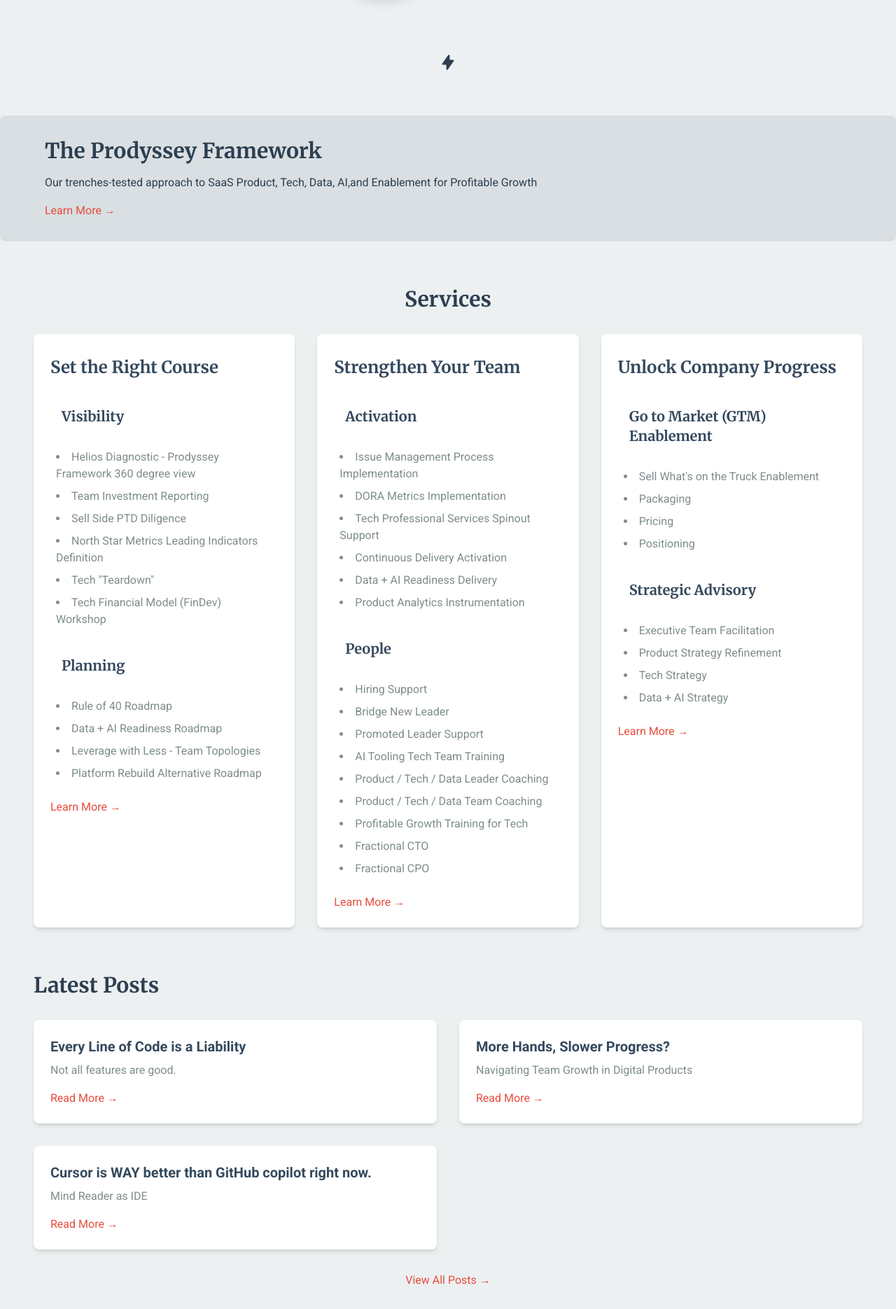
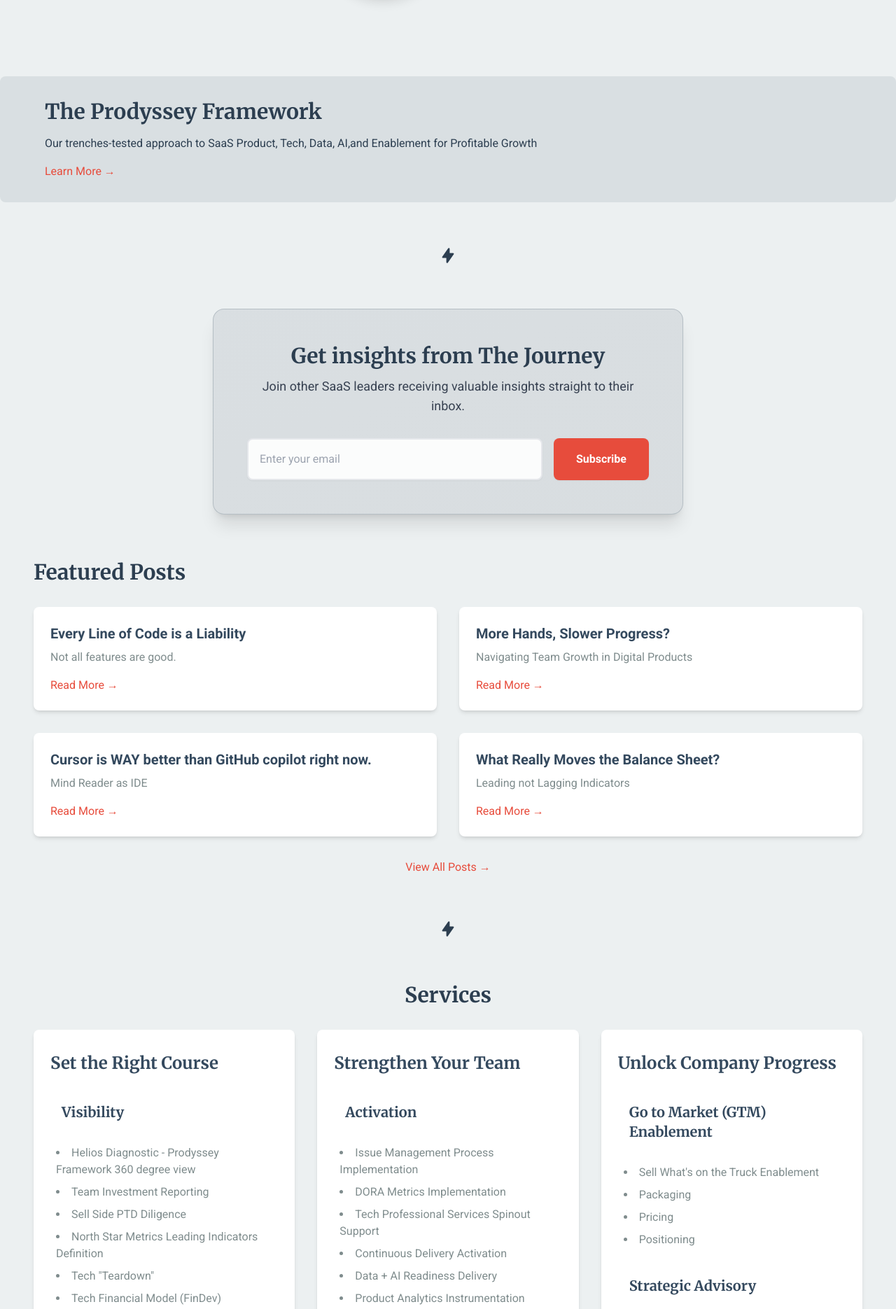
Before and after one commit to prodyssey/prodyssey-11ty, an Eleventy site: page src/index.njk in a window 1280 px wide. Shown: the part 1639-3509 px from the top of the page at 70% size. Built offline with nearby package versions, Linux system fonts and the light colour scheme; Eleventy itself is replaced by a stand-in of ours; files that its build step writes are made by us from their sources.

Commit message:
mailing list component and put in on all spots on the site

```diff
--- /dev/null
+++ b/src/_includes/components/email-signup.njk
@@ -0,0 +1,37 @@
+<div
+  class="mt-16 max-w-2xl mx-auto bg-gradient-to-br from-secondary/10 to-primary/10 p-8 md:p-12 rounded-2xl shadow-xl border border-primary/20"
+>
+  <form
+    action="https://buttondown.com/api/emails/embed-subscribe/prodyssey"
+    method="post"
+    target="popupwindow"
+    onsubmit="window.open('https://buttondown.com/prodyssey', 'popupwindow')"
+    class="embeddable-buttondown-form"
+  >
+    <div class="text-center mb-8">
+      <h3 class="text-3xl font-serif font-bold text-primary mb-3">
+        {{ emailSignup.heading | default('Get insights from The Journey') }}
+      </h3>
+      <p class="text-gray-700 text-lg">
+        {{ emailSignup.subheading | default('Join other SaaS leaders receiving valuable insights straight to their inbox.') }}
+      </p>
+    </div>
+
+    <div class="flex flex-col sm:flex-row gap-4 max-w-xl mx-auto">
+      <input
+        type="email"
+        name="email"
+        id="bd-email"
+        placeholder="Enter your email"
+        class="flex-1 p-4 border-2 border-gray-200 rounded-lg bg-white/90 focus:ring-2 focus:ring-accent focus:border-transparent shadow-sm"
+        required
+      />
+      <button
+        type="submit"
+        class="bg-accent text-white font-bold py-4 px-8 rounded-lg hover:bg-accent/90 transition-colors shadow-sm whitespace-nowrap"
+      >
+        {{ emailSignup.buttonText | default('Subscribe') }}
+      </button>
+    </div>
+  </form>
+</div>
--- a/src/_includes/layouts/post.njk
+++ b/src/_includes/layouts/post.njk
@@ -18,6 +18,13 @@ layout: layouts/base.njk
       <a href="{{ conversationUrl }}" class="text-accent hover:underline">Join the conversation</a>
     {% endif %}
   </div>
+  {% set emailSignup = {
+    heading: "Sign up for more",
+    subheading: "We'll keep you updated with the latest insights as we share them.",
+    buttonText: "Subscribe"
+  } %}
+
+  {% include "components/email-signup.njk" %}
 </article>
 
 {% if site.env == "production" %}
--- a/src/index.njk
+++ b/src/index.njk
@@ -7,9 +7,18 @@ image: /assets/images/home-og-image.jpg
 
 <section class="text-center py-16 px-4 bg-circuit-pattern bg-opacity-5">
   <div class="container mx-auto">
-        <h1 class="text-5xl font-serif font-bold text-primary mb-4">Your Guide to Profitable SaaS Growth</h1>
-        <p class="text-xl mb-8">Specializing in Product, Tech, Data, AI, and Enablement Services for SaaS Companies</p>
-        <a href="/services" class="bg-accent text-white px-8 py-3 rounded-full hover:bg-secondary transition duration-300">View Services</a>
+    <h1 class="text-5xl font-serif font-bold text-primary mb-4">
+      Your Guide to Profitable SaaS Growth
+    </h1>
+    <p class="text-xl mb-8">
+      Specializing in Product, Tech, Data, AI, and Enablement Services for SaaS
+      Companies
+    </p>
+    <a
+      href="/services"
+      class="bg-accent text-white px-8 py-3 rounded-full hover:bg-secondary transition duration-300"
+      >View Services</a
+    >
   </div>
 </section>
 
@@ -22,37 +31,52 @@ image: /assets/images/home-og-image.jpg
         Most SaaS companies start out with one thing in mind: growth.
       </p>
       <p class="text-l font-serif leading-relaxed text-gray-700 mb-4">
-                They start with a small product based on a few key insights, raise capital, and execute like crazy to grow the top line. There's probably at least a pivot or two in there. The cash burns.
+        They start with a small product based on a few key insights, raise
+        capital, and execute like crazy to grow the top line. There's probably
+        at least a pivot or two in there. The cash burns.
       </p>
       <p class="text-l font-serif leading-relaxed text-gray-700 mb-4">
-                It's a long, difficult, and dangerous journey. Most crash out and shut down early. Maybe they get acqui-hired.
+        It's a long, difficult, and dangerous journey. Most crash out and shut
+        down early. Maybe they get acqui-hired.
       </p>
       <p class="text-l font-serif leading-relaxed text-gray-700 mb-4">
-                A very small number of companies make it to true escape velocity. They make fortunes for the founders and early employees. They get the glowing profiles. They return the fund.
+        A very small number of companies make it to true escape velocity. They
+        make fortunes for the founders and early employees. They get the glowing
+        profiles. They return the fund.
       </p>
       <p class="text-l font-serif leading-relaxed text-gray-700 mb-4">
-                In between those extremes, there are companies that started out like the rest, and haven't crashed. They found and fostered good traction.
+        In between those extremes, there are companies that started out like the
+        rest, and haven't crashed. They found and fostered good traction.
       </p>
       <p class="text-l font-serif leading-relaxed text-gray-700 mb-4">
         But, they haven't reached the stars.
       </p>
       <p class="text-l font-serif leading-relaxed text-gray-700 mb-4">
-                They have built a good business with somewhere between ~5 to 75 million in ARR. But they've hit a plateau or are about to.
+        They have built a good business with somewhere between ~5 to 75 million
+        in ARR. But they've hit a plateau or are about to.
       </p>
       <p class="text-l font-serif leading-relaxed text-gray-700 mb-4">
-                They've probably got a lot of technical debt and product baggage that's making it hard to deliver the roadmap. They're struggling to take advantage of their data, and want to figure out how to use AI to their advantage. They're almost certainly having a hard time enabling their growth functions.
+        They've probably got a lot of technical debt and product baggage that's
+        making it hard to deliver the roadmap. They're struggling to take
+        advantage of their data, and want to figure out how to use AI to their
+        advantage. They're almost certainly having a hard time enabling their
+        growth functions.
       </p>
       <p class="text-l font-serif leading-relaxed text-gray-700 mb-4">
-                It's time to take a different approach - one focused on growing profitably and becoming "default alive."
+        It's time to take a different approach - one focused on growing
+        profitably and becoming "default alive."
       </p>
       <p class="text-l font-serif leading-relaxed text-gray-700 mb-4">
-                It's a path that maximizes both optionality and enterprise value for a different but still good outcome. It opens up the possibility of great returns on capital and employee sweat over the long haul.
+        It's a path that maximizes both optionality and enterprise value for a
+        different but still good outcome. It opens up the possibility of great
+        returns on capital and employee sweat over the long haul.
       </p>
       <p class="text-l font-serif leading-relaxed text-gray-700 mb-4">
         It's a hard transition.
       </p>
       <p class="text-l font-serif leading-relaxed text-gray-700 mb-4">
-                I've been there. I learned how to do it the hard way, and now I use the framework I've built to help others navigate that journey.
+        I've been there. I learned how to do it the hard way, and now I use the
+        framework I've built to help others navigate that journey.
       </p>
     </div>
   </div>
@@ -61,52 +85,101 @@ image: /assets/images/home-og-image.jpg
 <section class="py-12 px-4 bg-circuit-pattern bg-opacity-5">
   <div class="container mx-auto">
     <div class="flex flex-row items-center justify-center gap-8">
-            <img src="/assets/images/craig-sturgis.webp" alt="Craig Sturgis" class="w-48 h-48 rounded-full shadow-lg flex-shrink-0">
+      <img
+        src="/assets/images/craig-sturgis.webp"
+        alt="Craig Sturgis"
+        class="w-48 h-48 rounded-full shadow-lg flex-shrink-0"
+/>
       <div>
-                <h2 class="text-2xl font-serif font-bold text-primary">Craig Sturgis</h2>
+        <h2 class="text-2xl font-serif font-bold text-primary">
+          Craig Sturgis
+        </h2>
         <p class="text-gray-700">Founder & CEO</p>
       </div>
     </div>
   </div>
 </section>
 
-{% include "components/svg-divider.njk" %}
-
-<section class="bg-secondary p-8 rounded-lg my-16 bg-greek-pattern bg-opacity-10">
+<section
+  class="bg-secondary p-8 rounded-lg my-16 bg-greek-pattern bg-opacity-10"
+>
   <div class="container mx-auto">
-        <h2 class="text-3xl font-serif font-bold mb-4"><a href="/framework" class="hover:underline">The Prodyssey Framework</a></h2>
-        <p class="text-primary mb-4">Our trenches-tested approach to SaaS Product, Tech, Data, AI,and Enablement for Profitable Growth</p>
+    <h2 class="text-3xl font-serif font-bold mb-4">
+      <a href="/framework" class="hover:underline">The Prodyssey Framework</a>
+    </h2>
+    <p class="text-primary mb-4">
+      Our trenches-tested approach to SaaS Product, Tech, Data, AI,and
+      Enablement for Profitable Growth
+    </p>
     <a href="/framework" class="text-accent hover:underline">Learn More →</a>
   </div>
 </section>
 
+{% include "components/svg-divider.njk" %}
+{% set emailSignup = {
+  heading: "Get insights from The Journey ",
+  subheading: " Join other SaaS leaders receiving valuable insights straight to their inbox.",
+  buttonText: " Subscribe "
+} %}
+{%
+include "components/email-signup.njk" %}
+
 <section class="my-16 px-4">
   <div class="container mx-auto">
+    <h2 class="text-3xl font-serif font-bold text-primary mb-8">
+      <a href="/posts" class="hover:underline">Featured Posts</a>
+    </h2>
+    <div class="grid grid-cols-1 md:grid-cols-2 gap-8">
+      {% for post in collections.posts | reverse | limit(4) %}
+        {% include
+      "components/blog-post-card.njk" %}
+      {% endfor %}
+    </div>
 
-        <h2 class="text-3xl font-serif font-bold text-primary mb-8 text-center">Services</h2>
+    <div class="text-center mt-8">
+      <a href="/posts" class="text-accent hover:underline">View All Posts →</a>
+    </div>
+  </div>
+</section>
+
+{% include "components/svg-divider.njk" %}
+
+<section class="my-16 px-4">
+  <div class="container mx-auto">
+    <h2 class="text-3xl font-serif font-bold text-primary mb-8 text-center">
+      Services
+    </h2>
 
     <div class="grid grid-cols-1 md:grid-cols-3 gap-8">
-
-            {% for pillar in collections.servicePillars | sort(attribute='data.order') %}
+      {% for pillar in collections.servicePillars | sort(attribute = 'data.order')
+ %}
 
         <div class="bg-white p-6 rounded-lg shadow-md">
-
-                <h3 class="text-2xl font-serif font-bold text-secondary my-2">{{ pillar.data.title }}</h3>
+          <h3 class="text-2xl font-serif font-bold text-secondary my-2">
+            {{ pillar.data.title }}
+          </h3>
 
           <p class="my-4">{{ pillar.templateContent | safe }}</p>
 
           {% set pillarCategories = collections.serviceCategories | filterByPillar(pillar.data.title) %}
-
-                {% if pillarCategories.length > 0 %}
+          {% if pillarCategories.length > 0
+ %}
             <div class="mt-6">
-                    {% for category in pillarCategories | sort(attribute='data.order') %}
-                    <h4 class="text-xl font-serif font-bold text-secondary p-4">{{ category.data.title }}</h4>
+              {% for category in pillarCategories | sort(attribute = 'data.order') %}
+                <h4 class="text-xl font-serif font-bold text-secondary p-4">
+                  {{ category.data.title }}
+                </h4>
 
                 <ul class="list-disc list-inside mb-2 p-2">
                   {% set categoryServices = collections.services | filterByCategory(category.data.title) %}
-                        {% if categoryServices and categoryServices.length > 0 %}
-                            {% for service in categoryServices | sort(attribute='data.order') %}
-                            <li class="my-2"><a href="/services/{{ service.data.slug }}">{{ service.data.title }}</a></li>
+                  {% if categoryServices and
+                  categoryServices.length > 0 %}
+                    {% for service in categoryServices | sort(attribute = 'data.order') %}
+                      <li class="my-2">
+                        <a href="/services/{{ service.data.slug }}"
+                >{{ service.data.title }}</a
+              >
+                      </li>
                     {% endfor %}
                   {% else %}
                     <li>No services found for category: {{ category.data.title }}</li>
@@ -118,23 +191,11 @@ image: /assets/images/home-og-image.jpg
             <p>No categories found for pillar: {{ pillar.data.title }}</p>
           {% endif %}
 
-                <a href="{{ pillar.url }}" class="text-accent hover:underline">Learn More →</a>
+          <a href="{{ pillar.url }}" class="text-accent hover:underline"
+          >Learn More →</a
+        >
         </div>
       {% endfor %}
     </div>
   </div>
 </section>
-
-<section class="my-16 px-4">
-    <div class="container mx-auto">
-        <h2 class="text-3xl font-serif font-bold text-primary mb-8">Latest Posts</h2>
-        <div class="grid grid-cols-1 md:grid-cols-2 gap-8">
-            {% for post in collections.posts | reverse | limit(3) %}
-                {% include "components/blog-post-card.njk" %}
-            {% endfor %}
-        </div>
-        <div class="text-center mt-8">
-            <a href="/posts" class="text-accent hover:underline">View All Posts →</a>
-        </div>
-    </div>
-</section>
--- a/src/posts/index.njk
+++ b/src/posts/index.njk
@@ -4,12 +4,24 @@ title: Posts
 ---
 
 <section class="py-16 bg-greek-pattern bg-opacity-5">
-    <div class="container mx-auto px-4">
-        <h1 class="text-4xl font-serif font-bold text-primary mb-8 text-center">Prodyssey Insights</h1>
-        <div class="grid grid-cols-1 md:grid-cols-2 gap-8">
-            {% for post in collections.posts | reverse %}
-                {% include "components/blog-post-card.njk" %}
-            {% endfor %}
-        </div>
+  <div class="container mx-auto px-4">
+    <h1 class="text-4xl font-serif font-bold text-primary mb-4 text-center">
+      Prodyssey Insights from <i>The Journey</i>
+    </h1>
+    <p class="text-center text-gray-600 mb-12 max-w-2xl mx-auto">
+      Sharing what we're learning on Profitable SaaS Product, Tech, Data, AI, and Enablement.
+    </p>
+
+    {% set emailSignup = {
+      heading: "Sign up for more",
+      subheading: "We'll keep you updated with the latest insights.",
+      buttonText: "Subscribe"
+    } %}
+    {% include "components/email-signup.njk" %}
+
+    <div class="mt-16 grid grid-cols-1 md:grid-cols-2 gap-8">
+      {% for post in collections.posts | reverse %} {% include
+      "components/blog-post-card.njk" %} {% endfor %}
     </div>
+  </div>
 </section>
```
Lines whose indentation alone changed are shown as unchanged.
